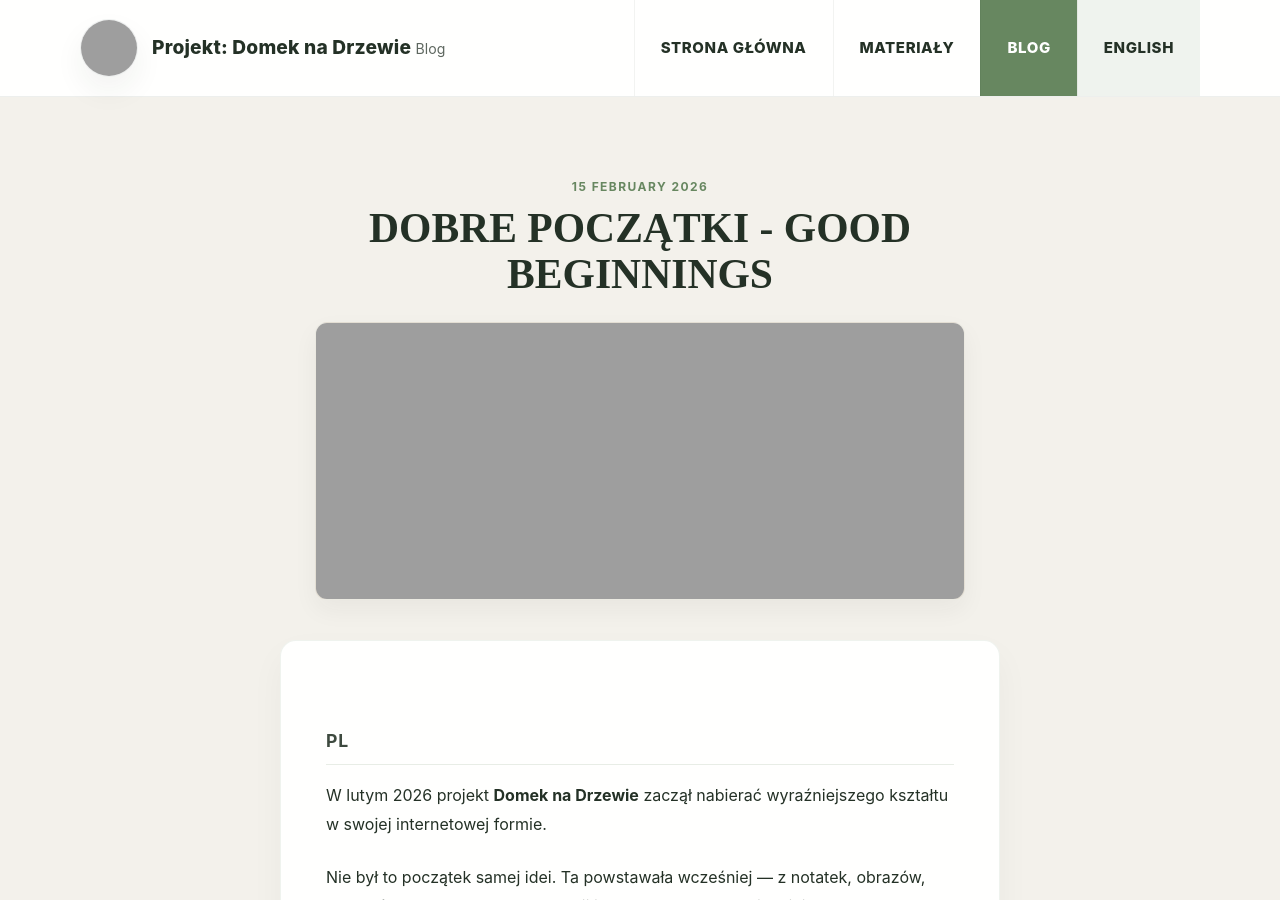
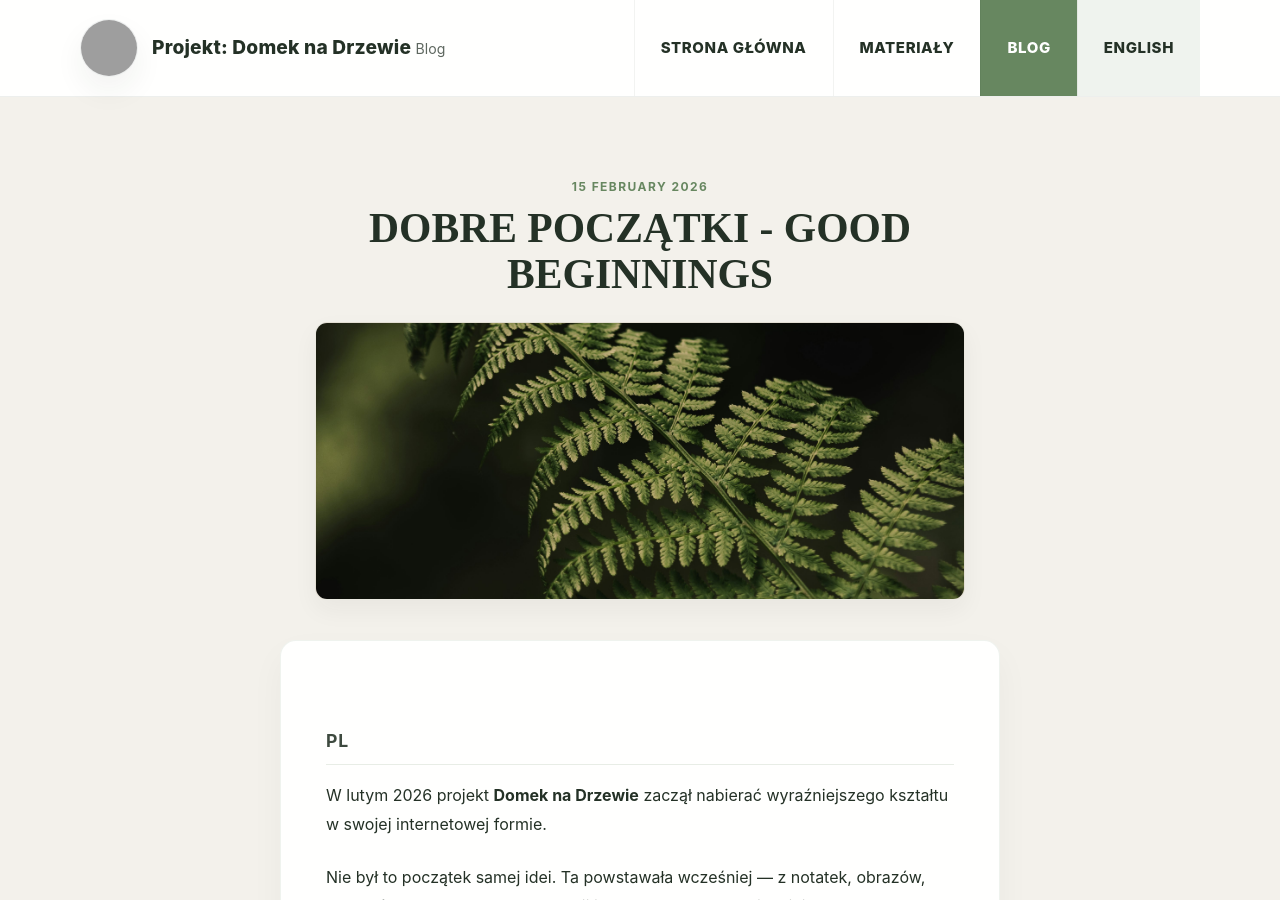
Before and after one commit to akonkia/domeknadrzewie, a Jekyll site: the page built from _posts/2026-02-15-good-foundations-the-beginning.md, in a window 1280 px wide and 900 px high. Built offline with Jekyll 4.4.1, drawn with Linux system fonts in a browser that asks for light colours; grey boxes are pictures that could not be loaded.

Commit message:
Update post.html

```diff
--- a/_layouts/post.html
+++ b/_layouts/post.html
@@ -162,7 +162,7 @@ layout: default
 
   <div class="post-cover-wrap">
     <div class="post-cover-frame {% if is_placeholder %}placeholder{% else %}has-image{% endif %}" aria-label="{{ cover_alt }}">
-      <img src="{{ '/assets/img/fallback/fallback-forest-1.jpg' | absolute_url }}" alt="test">
+      <img src="{{ site.url }}{{ cover_image }}" alt="{{ cover_alt }}">
     </div>
   </div>
 
```
